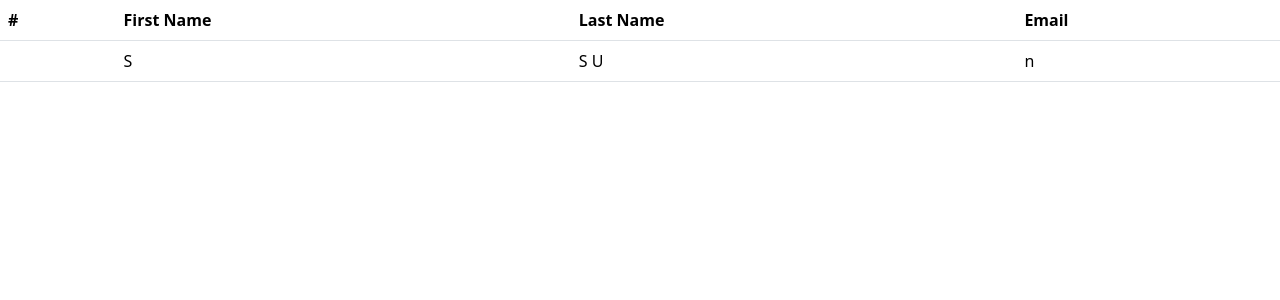
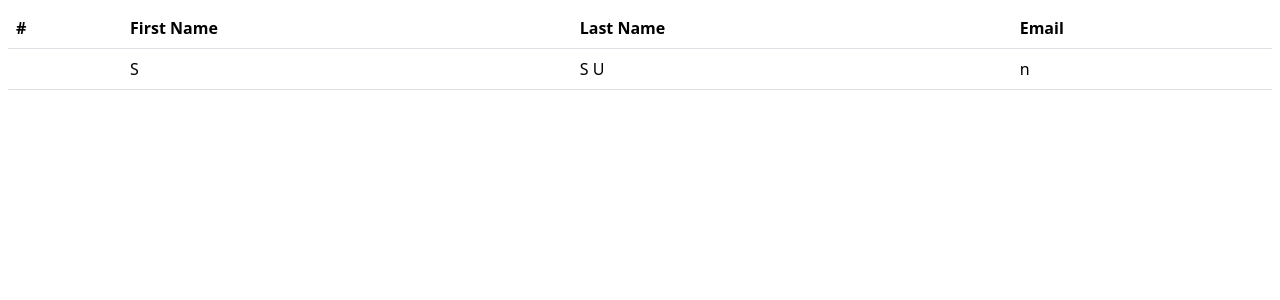
Before and after one commit to mauros05/facebook, a PHP site: template views/UserViews/index.php in a window 1280 px wide. Shown: the top 300 px of the page. Run offline with PHP 8.4, Linux system fonts and the light colour scheme; the template is opened without the code that fills it: most values are stand-ins (such as "Sample title", 1, 10 or a date in 2020).

Commit message:
Add padding

```diff
--- a/views/UserViews/index.php
+++ b/views/UserViews/index.php
@@ -1,4 +1,4 @@
-<div>
+<div class="p-2">
     <table class="table">
     <thead>
         <tr>
@@ -19,5 +19,4 @@
         <?php }?>
     </tbody>
     </table>
-
 </div>
```
Lines whose indentation alone changed are shown as unchanged.
